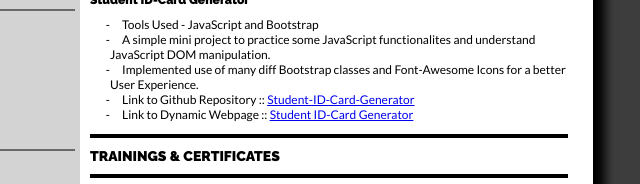
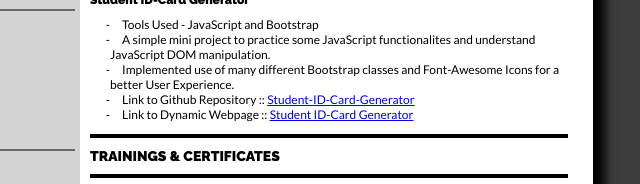
Before and after one commit to Kamran2810/resume_template, a plain HTML site: page index.html in a window 1280 px wide. Shown: the part 455-639 px from the top of the page, 445-1085 px from the left. Drawn offline with Linux system fonts and the light colour scheme.

Commit message:
Update index.html

```diff
--- a/index.html
+++ b/index.html
@@ -124,7 +124,7 @@
             <ul>
               <li>&emsp;Tools Used - JavaScript and Bootstrap</li>
               <li>&emsp;A simple mini project to practice some JavaScript functionalites and understand JavaScript DOM manipulation.</li>
-              <li>&emsp;Implemented use of many diff Bootstrap classes and Font-Awesome Icons for a better User Experience.</li>
+              <li>&emsp;Implemented use of many different Bootstrap classes and Font-Awesome Icons for a better User Experience.</li>
               <li>&emsp;Link to Github Repository :: <a href="https://github.com/Kamran2810/ID-Card-Generator.git" target="_blank">Student-ID-Card-Generator</a></li>
               <li>&emsp;Link to Dynamic Webpage  :: <a href="https://kamran2810.github.io/ID-Card-Generator/" target="_blank">Student ID-Card Generator</a></li>
             </ul>
```
